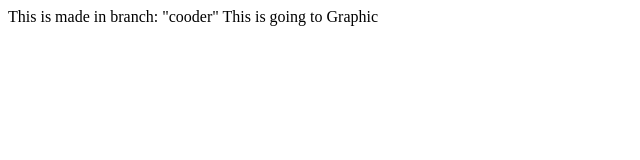
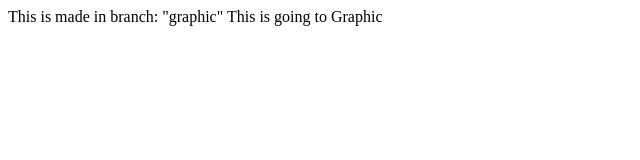
Before and after one commit to lurpeeBurbee/streetlover2, a plain HTML site: page index.html in a window 1280 px wide. Shown: the full height of the page, 0-640 px from the left. Drawn offline with Linux system fonts and the light colour scheme.

Commit message:
Graphic update on animation

```diff
--- a/index.html
+++ b/index.html
@@ -1,7 +1,7 @@
 <html>
 <body>
 <p>
-This is made in branch: "cooder"
+This is made in branch: "graphic"
 
 This is going to Graphic
 </p>
```
